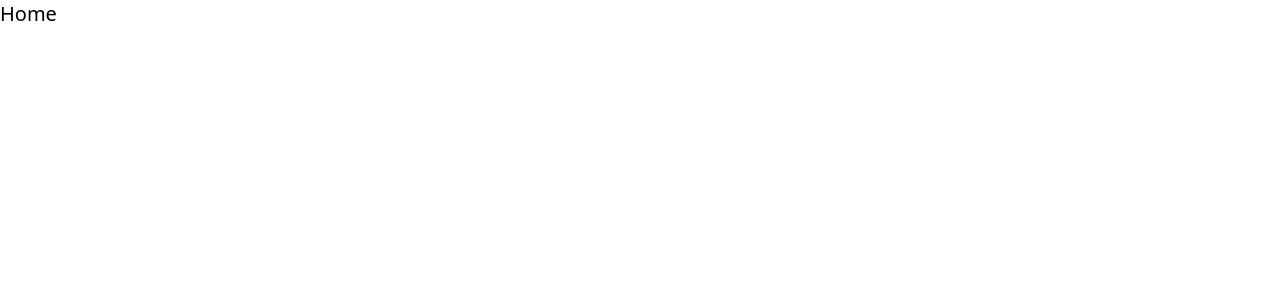
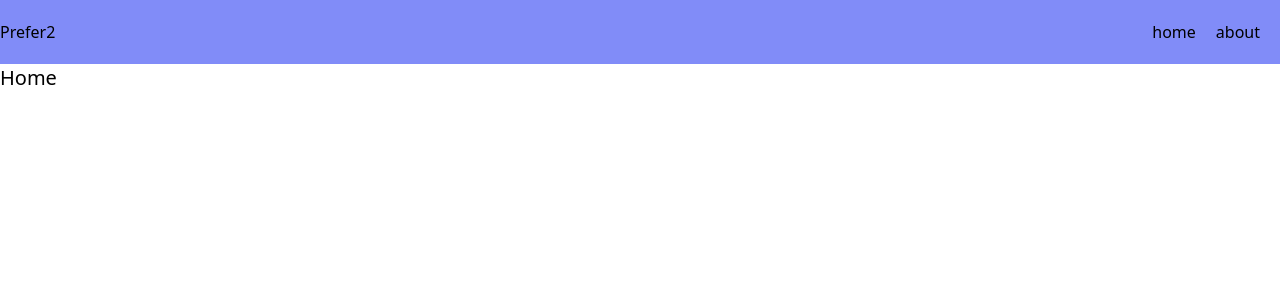
Before and after one commit to prefer2/prefer2.dev, a Next.js app: page / in a window 1280 px wide. Shown: the top 300 px of the page. Built offline with nearby package versions, Linux system fonts and the light colour scheme.

Commit message:
feat: Header 구현

```diff
--- /dev/null
+++ b/components/Header.tsx
@@ -0,0 +1,12 @@
+import Nav from "@components/Nav";
+
+const Header = () => {
+  return (
+    <header className="flex flex-row justify-between items-center h-16 bg-indigo-400">
+      <div>Prefer2</div>
+      <Nav />
+    </header>
+  );
+};
+
+export default Header;
--- /dev/null
+++ b/components/Nav.tsx
@@ -0,0 +1,16 @@
+import Link from "next/link";
+
+const Nav = () => {
+  return (
+    <nav>
+      <Link className="mr-5" href={"/"}>
+        home
+      </Link>
+      <Link className="mr-5" href={"/about"}>
+        about
+      </Link>
+    </nav>
+  );
+};
+
+export default Nav;
--- a/pages/_document.tsx
+++ b/pages/_document.tsx
@@ -1,10 +1,12 @@
 import { Html, Head, Main, NextScript } from "next/document";
+import Header from "@components/Header";
 
 export default function Document() {
   return (
     <Html lang="en">
       <Head />
       <body>
+        <Header />
         <Main />
         <NextScript />
       </body>
```
